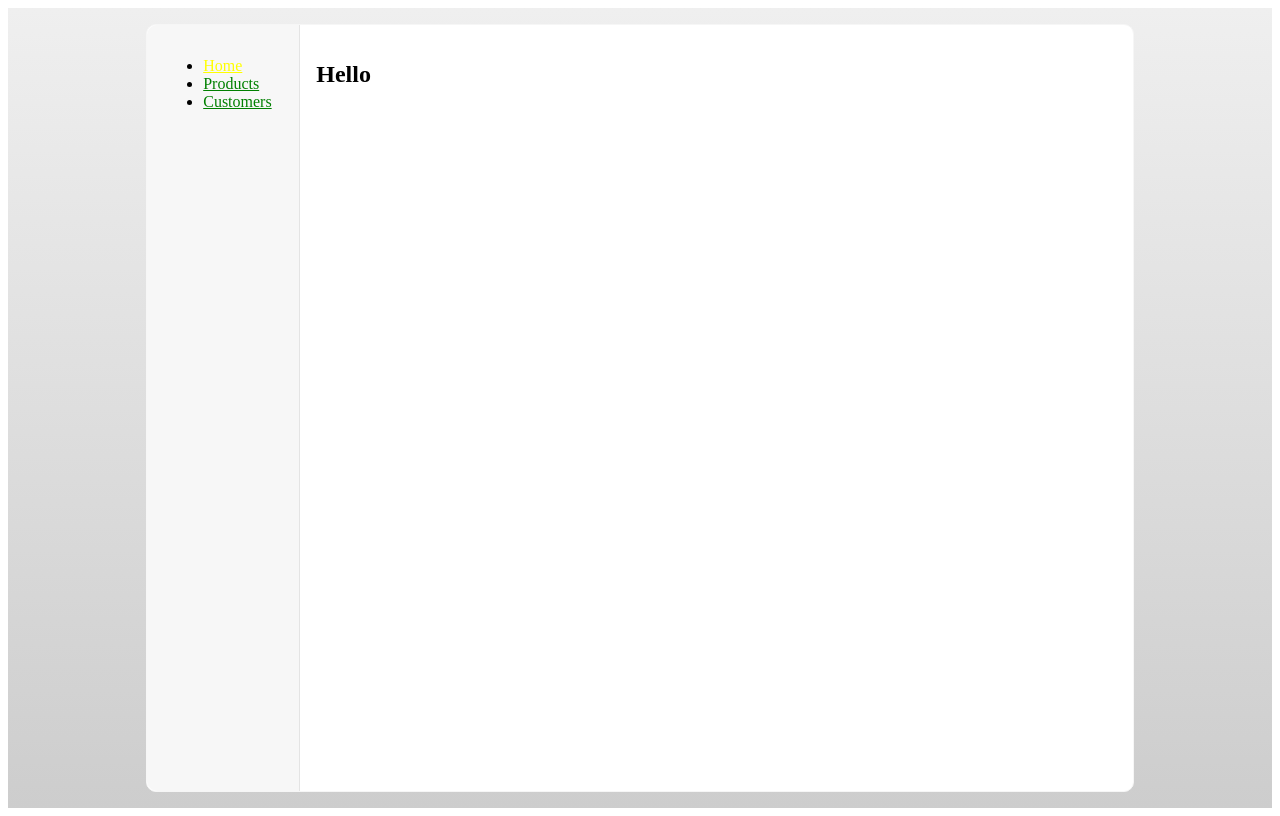
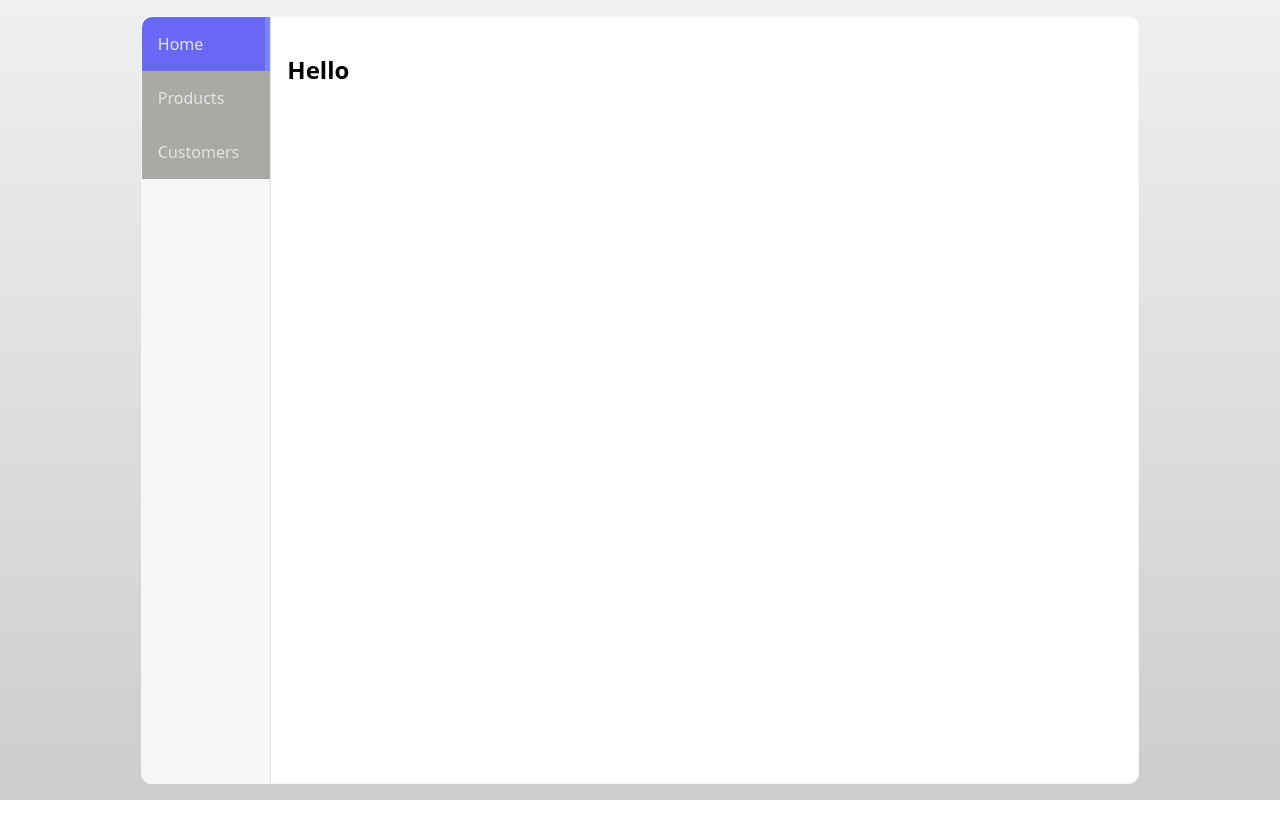
Before and after one commit to GeoffNeal/graphql-server, a React app: page / in a window 1280 px wide. Built offline with nearby package versions, Linux system fonts and the light colour scheme.

Commit message:
Added global stylesheet

```diff
--- a/client/src/App.tsx
+++ b/client/src/App.tsx
@@ -8,7 +8,7 @@ import CustomersRoute from "./routes/CustomersRoute.js";
 import ErrorRoute from "./routes/ErrorRoute.js";
 
 // Styles
-// import "../styles.global.css";
+import "../styles.global.css";
 
 const client = new ApolloClient({
   uri: "http://127.0.0.1:4000",
--- a/client/src/routes/CustomersRoute.tsx
+++ b/client/src/routes/CustomersRoute.tsx
@@ -16,9 +16,6 @@ const List = styled.ul`
   display: flex;
   flex-wrap: wrap;
   width: 100%;
-  padding: 0;
-  margin: 0;
-  list-style: none;
 `;
 
 const Item = styled.li`
--- a/client/src/routes/ProductsRoute.tsx
+++ b/client/src/routes/ProductsRoute.tsx
@@ -17,9 +17,6 @@ const List = styled.ul`
   display: flex;
   flex-wrap: wrap;
   width: 100%;
-  padding: 0;
-  margin: 0;
-  list-style: none;
 `;
 
 const Item = styled.li`
--- a/client/src/routes/RootRoute.tsx
+++ b/client/src/routes/RootRoute.tsx
@@ -6,7 +6,7 @@ const Main = styled.main`
   justify-content: center;
   align-items: stretch;
   padding: 1rem;
-  min-height: calc(100vh - 2rem);
+  min-height: 100vh;
   background: linear-gradient(#efefef, #cdcdcd);
 `;
 
@@ -25,7 +25,6 @@ const InnerContainer = styled.div`
 
 const SideDrawer = styled.div`
   width: 15%;
-  padding: 1rem;
   background-color: #f7f7f7;
   border-right: 1px solid #e4e4e4;
   border-top-left-radius: 10px;
@@ -33,10 +32,22 @@ const SideDrawer = styled.div`
 `;
 
 const Link = styled(NavLink)`
-  color: green;
+  padding: 1rem;
+  width: 100%;
+  display: inline-block;
+  color: #e4e4e4;
+  background-color: #a9a9a5;
+  border-right: 0px solid #7b85fe;
+  transition: border-right-width 0.1s linear;
 
+  ${SideDrawer} ul li:first-child & {
+    border-top-left-radius: 10px;
+  }
+
+  &:hover,
   &.active {
-    color: yellow;
+    background-color: #6868f4;
+    border-right-width: 5px;
   }
 `;
 
--- /dev/null
+++ b/client/styles.global.css
@@ -0,0 +1,20 @@
+* {
+    box-sizing: border-box;
+}
+
+body {
+    min-height: 100vh;
+    padding: 0;
+    margin: 0;
+    font-family: system-ui, -apple-system, BlinkMacSystemFont, 'Segoe UI', Roboto, Oxygen, Ubuntu, Cantarell, 'Open Sans', 'Helvetica Neue', sans-serif;
+}
+
+ul {
+    padding: 0;
+    margin: 0;
+    list-style: none;
+}
+
+a {
+    text-decoration: none;
+}
--- a/package.json
+++ b/package.json
@@ -37,7 +37,10 @@
     "@types/pg-pool": "^2.0.3",
     "babel-loader": "^9.1.3",
     "concurrently": "^8.2.1",
+    "copy-webpack-plugin": "^11.0.0",
+    "css-loader": "^6.8.1",
     "html-webpack-plugin": "^5.5.3",
+    "mini-css-extract-plugin": "^2.7.6",
     "ts-loader": "^9.4.4",
     "typescript": "^5.2.2",
     "webpack": "^5.88.2",
--- a/webpack.config.js
+++ b/webpack.config.js
@@ -1,5 +1,7 @@
 import { resolve as _resolve } from "path";
 import HtmlWebpackPlugin from "html-webpack-plugin";
+import MiniCssExtractPlugin from "mini-css-extract-plugin";
+import CopyPlugin from "copy-webpack-plugin";
 
 const __dirname = new URL(".", import.meta.url).pathname;
 
@@ -64,6 +66,10 @@ const config = {
         exclude: /node_modules/,
         use: "ts-loader",
       },
+      {
+        test: /\.css$/,
+        use: [MiniCssExtractPlugin.loader, "css-loader"],
+      },
     ],
   },
   plugins: [
@@ -71,6 +77,12 @@ const config = {
       filename: "public/index.html",
       template: "./client/public/index.html",
     }),
+    new CopyPlugin({
+      patterns: [
+        { from: "./client/styles.global.css", to: "styles.global.css" },
+      ],
+    }),
+    new MiniCssExtractPlugin(),
   ],
 };
 
```
Also changed, not shown: 1 other file (tests, documents, lock files or other folders).
